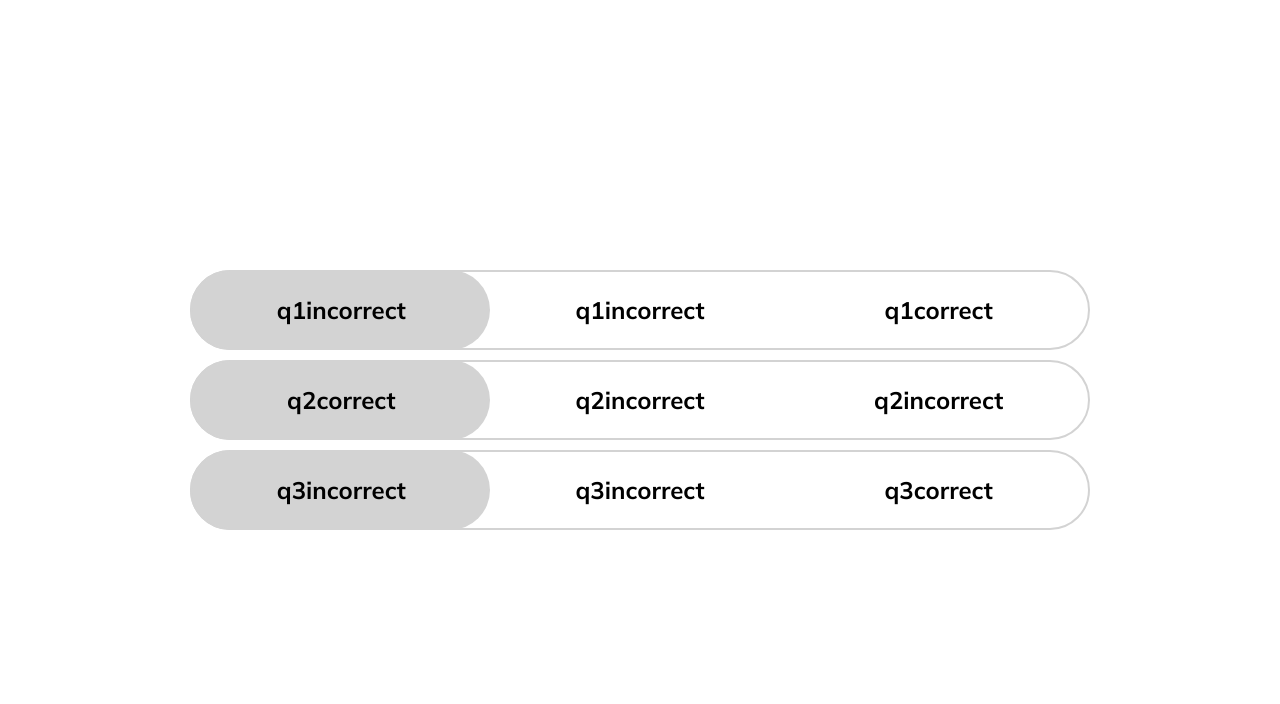
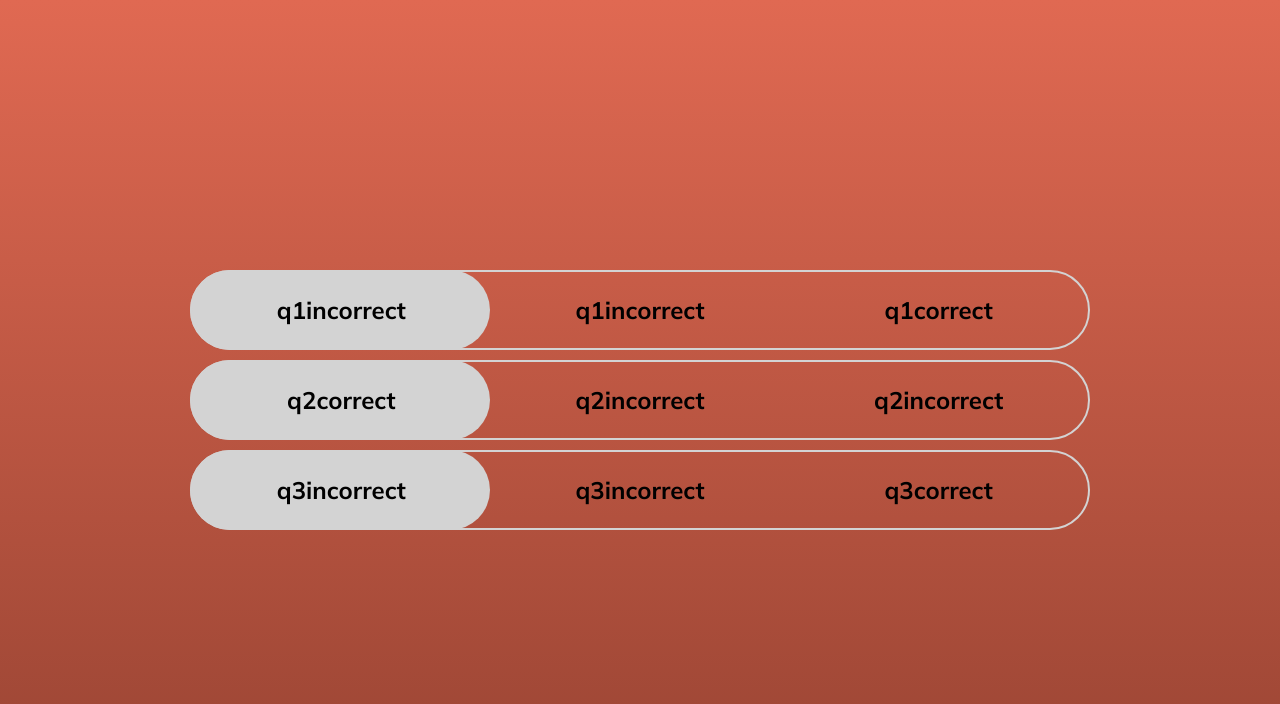
Before and after one commit to russmc/seneca-frontend-task, a React (Create React App) app: page / in a window 1280 px wide. Shown: the top 704 px of the page. Built offline with nearby package versions, Linux system fonts and the light colour scheme.

Commit message:
fix: starts on the correct background colour

```diff
--- a/src/components/Toggles.tsx
+++ b/src/components/Toggles.tsx
@@ -1,4 +1,4 @@
-import React, {useState} from "react";
+import {useState} from "react";
 import Options from '../options';
 import Toggle from './Toggle';
 
@@ -8,26 +8,26 @@ interface TogglesProps {
 
 export default function Toggles({ optionsArray }: TogglesProps) {
     const [lockedArray, setLockedArray] = useState<Array<boolean>>(Array(optionsArray.length).fill(false));
-
-    const [ mainHues, mainSats, mainLights ] = generateColorArray(optionsArray.length, 70, 60);
-    const [ gradHues, gradSats, gradLights ] = generateColorArray(optionsArray.length, 50, 40);
+    const [ mainHues, mainSats, mainLights ] = generateColorArray(optionsArray.length + 1, 70, 60);
+    const [ gradHues, gradSats, gradLights ] = generateColorArray(optionsArray.length + 1, 50, 40);
 
     function lockToggle(toggleIndex: number) {
         setLockedArray(prevLockedArray => [...prevLockedArray.slice(0, toggleIndex), true, ...prevLockedArray.slice(toggleIndex + 1)]);
         const nCorrect: number = lockedArray.filter(lock => lock === true).length;
 
         const stylesheet = document.styleSheets[0];
-        if (nCorrect > 0) {
-            stylesheet.deleteRule(0);
-        }
+        console.log(stylesheet.cssRules[0]);
+        stylesheet.deleteRule(0);
         stylesheet.insertRule(`
             body {
                 background-image: linear-gradient(
-                    hsl(${mainHues[nCorrect]}, ${mainSats[nCorrect]}%, ${mainLights[nCorrect]}%),
-                    hsl(${gradHues[nCorrect]}, ${gradSats[nCorrect]}%, ${gradLights[nCorrect]}%));
+                    hsl(${mainHues[nCorrect + 1]}, ${mainSats[nCorrect + 1]}%, ${mainLights[nCorrect + 1]}%),
+                    hsl(${gradHues[nCorrect + 1]}, ${gradSats[nCorrect + 1]}%, ${gradLights[nCorrect + 1]}%));
                     background-attachment: fixed;
             }`
         );
+        console.log(stylesheet.title);
+        console.log(stylesheet.cssRules[0]);
     }
 
     return (
--- a/src/index.css
+++ b/src/index.css
@@ -1,10 +1,6 @@
 body {
-  margin: 0;
-  font-family: -apple-system, BlinkMacSystemFont, 'Segoe UI', 'Roboto', 'Oxygen',
-    'Ubuntu', 'Cantarell', 'Fira Sans', 'Droid Sans', 'Helvetica Neue',
-    sans-serif;
-  -webkit-font-smoothing: antialiased;
-  -moz-osx-font-smoothing: grayscale;
+  background-image: linear-gradient(rgb(224, 105, 82), rgb(153, 68, 51));
+  background-attachment: fixed;
 }
 
 code {
```
